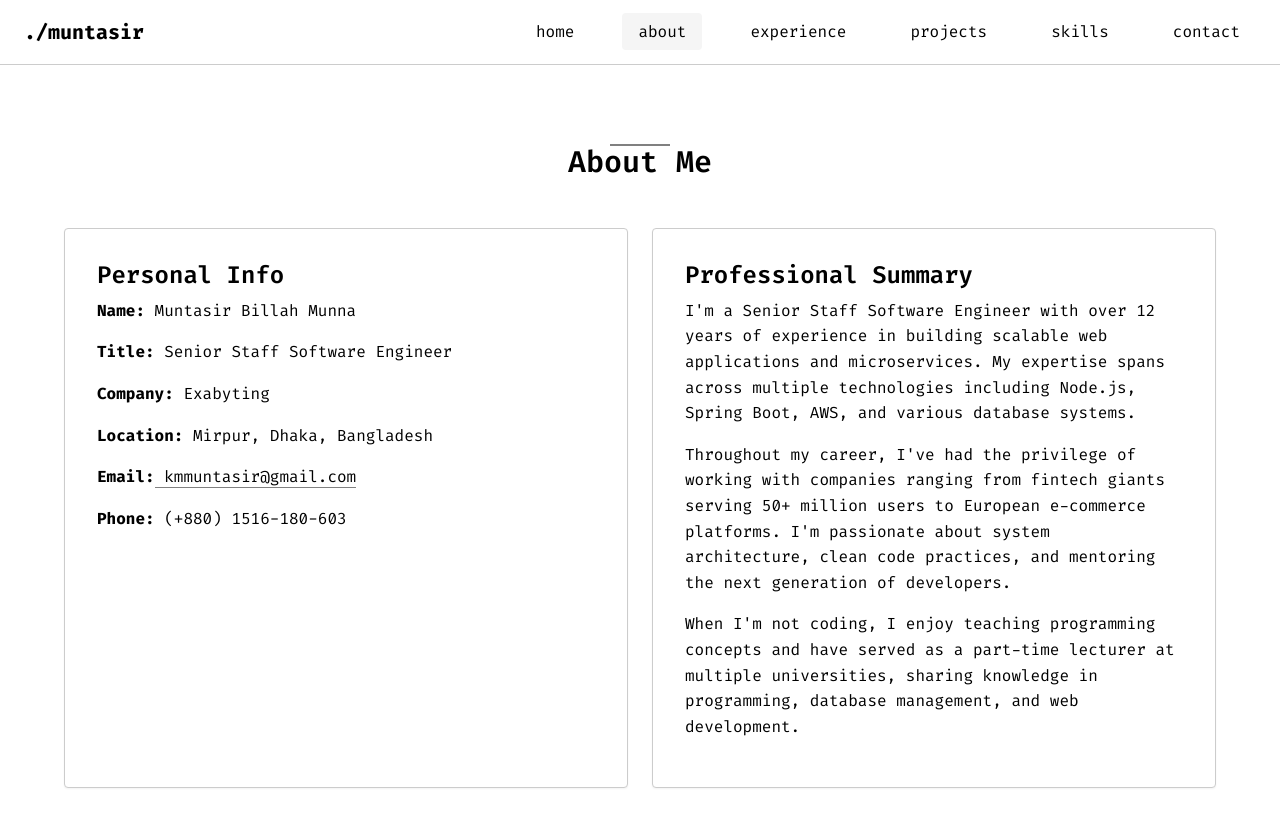
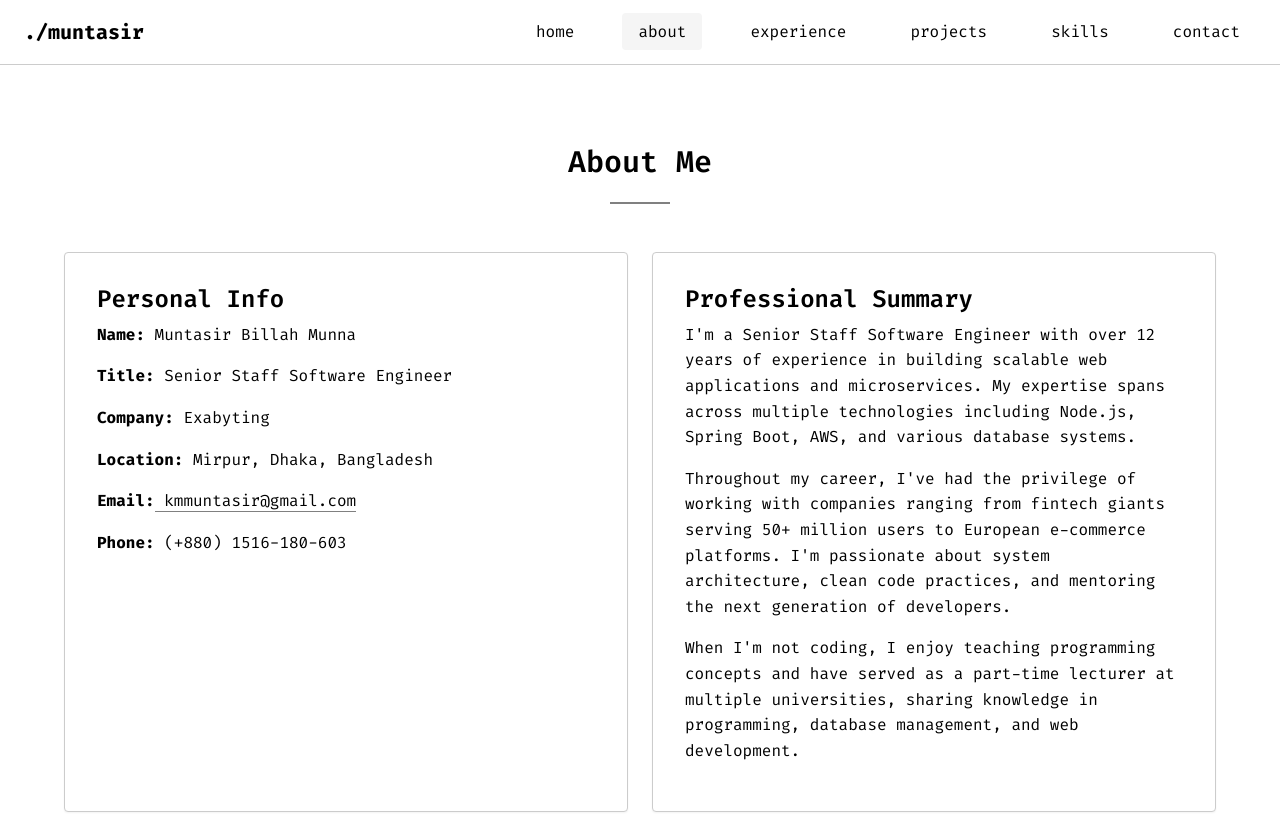
Before and after one commit to kmmuntasir/kmmuntasir.com, a React (Vite) app: page /about in a window 1280 px wide. Shown: the top 814 px of the page. Built offline with nearby package versions, Linux system fonts and the light colour scheme.

Commit message:
Fix section title horizontal bar positioning
- Add pading-bottom to section-title for proper spacing
- Position horizontal bar at bottom edge instead of outside element
- Ensures bar appears below heading text with correct spacing

```diff
--- a/src/index.css
+++ b/src/index.css
@@ -115,12 +115,13 @@ a:hover {
   text-align: center;
   margin-bottom: var(--spacing-2xl);
   position: relative;
+  padding-bottom: var(--spacing-lg);
 }
 
 .section-title::after {
   content: '';
   position: absolute;
-  bottom: -var(--spacing-lg);
+  bottom: 0;
   left: 50%;
   transform: translateX(-50%);
   width: 60px;
```
